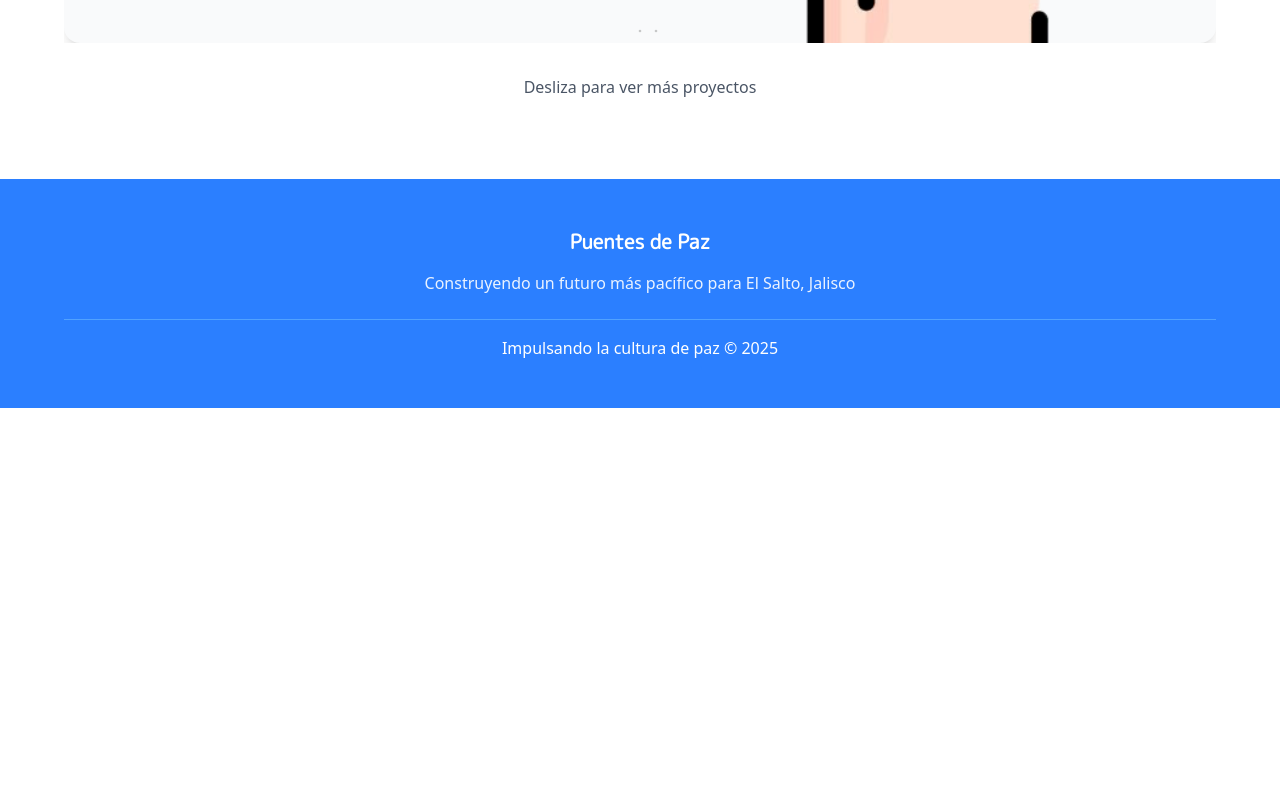
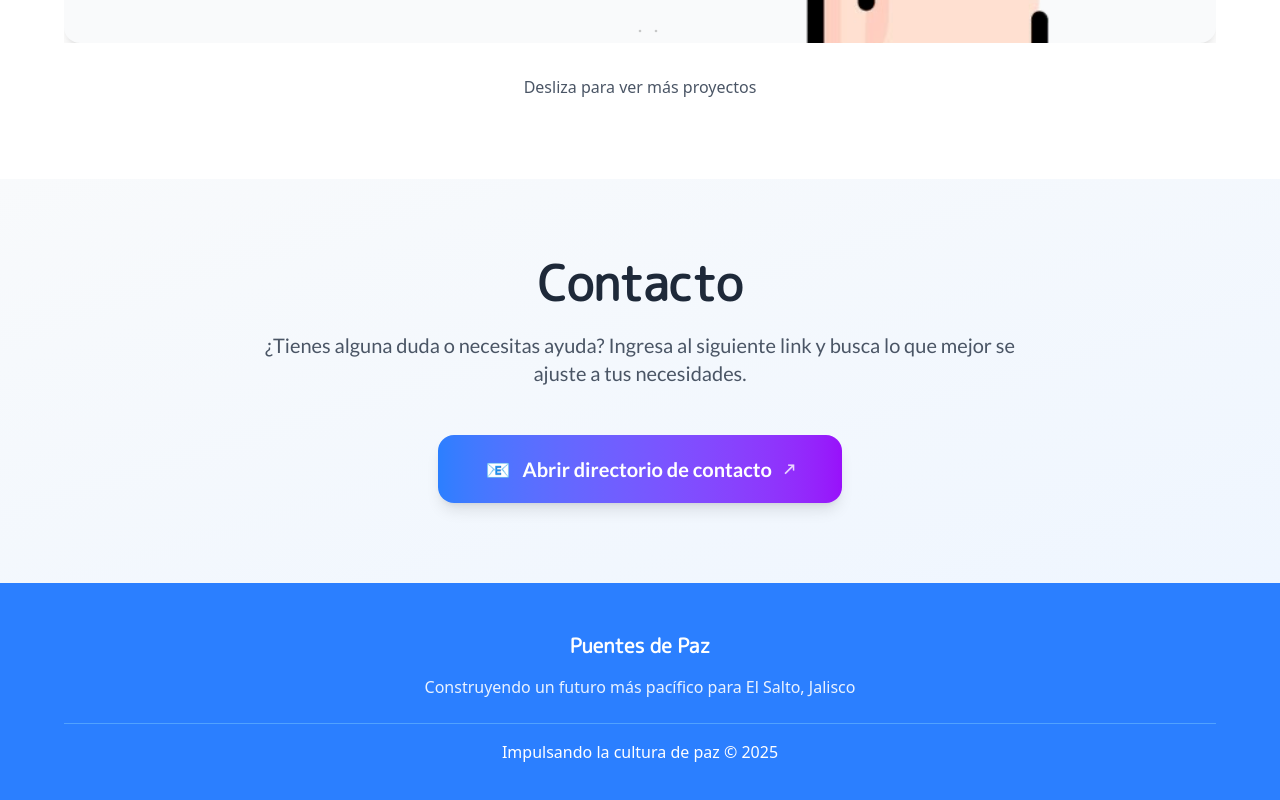
Before and after one commit to leopalatto20/servicio_social, a React (Vite) app: page / in a window 1280 px wide. Shown: the part 3709-4509 px from the top of the page. Before the commit the page ends 4117 px from the top, so only its background shows below. Built offline with nearby package versions, Linux system fonts and the light colour scheme.

Commit message:
Agregar directorio de contacto

```diff
--- a/src/App.jsx
+++ b/src/App.jsx
@@ -1,4 +1,3 @@
-import React from "react";
 import NavBar from "@/components/navBar";
 import Header from "@/components/Header";
 import About from "@/components/About";
@@ -7,6 +6,7 @@ import Footer from "@/components/Footer";
 import Video from "@/components/Video";
 import Orgs from "@/components/Orgs";
 import Carrousel from "@/components/Carrousel";
+import Contact from "@/components/Contact";
 import "./index.css";
 
 function App() {
@@ -19,6 +19,7 @@ function App() {
       <Video />
       <Orgs />
       <Carrousel />
+      <Contact />
       <Footer />
     </div>
   );
--- /dev/null
+++ b/src/components/Contact.jsx
@@ -0,0 +1,64 @@
+import { motion } from "framer-motion";
+
+export default function Contact() {
+  const handleContactClick = () => {
+    window.open(
+      "https://sites.google.com/u/0/d/1kxjticDdr5bDMzVaxkO_ILN7azCfmQjp/p/1X7M2-_wMV4spnbZL8hWmRXaJg0E569Zy/preview?pli=1&authuser=0",
+      "_blank",
+    );
+  };
+
+  return (
+    <section
+      className="bg-gradient-to-br from-slate-50 to-blue-50 px-4 py-12 sm:py-16 lg:py-20"
+      id="Contact"
+    >
+      <div className="max-w-6xl mx-auto">
+        <motion.div
+          className="text-center"
+          initial={{ opacity: 0, y: 30 }}
+          whileInView={{ opacity: 1, y: 0 }}
+          transition={{ duration: 0.6 }}
+          viewport={{ once: true }}
+        >
+          <h2 className="text-2xl sm:text-3xl md:text-4xl lg:text-5xl font-bold mb-6 font-mplus text-gray-800">
+            Contacto
+          </h2>
+          <p className="text-lg sm:text-xl text-gray-600 mb-8 sm:mb-12 max-w-3xl mx-auto font-lato">
+            ¿Tienes alguna duda o necesitas ayuda? Ingresa al siguiente link y
+            busca lo que mejor se ajuste a tus necesidades.
+          </p>
+        </motion.div>
+
+        <motion.div
+          className="flex justify-center"
+          initial={{ opacity: 0, y: 30 }}
+          whileInView={{ opacity: 1, y: 0 }}
+          transition={{ duration: 0.6, delay: 0.2 }}
+          viewport={{ once: true }}
+        >
+          <motion.button
+            onClick={handleContactClick}
+            className="bg-gradient-to-r from-blue-500 to-purple-600
+            hover:from-blue-600 hover:to-purple-700
+            text-white font-bold py-4 px-8 sm:py-5 sm:px-12
+            rounded-2xl shadow-lg hover:shadow-xl
+            transition-all duration-300 ease-in-out
+            text-lg sm:text-xl font-lato
+            transform hover:scale-105 active:scale-95
+            flex items-center gap-3"
+            whileHover={{
+              scale: 1.05,
+              boxShadow: "0 20px 40px rgba(0,0,0,0.1)",
+            }}
+            whileTap={{ scale: 0.95 }}
+          >
+            <span>📧</span>
+            Abrir directorio de contacto
+            <span className="text-sm opacity-80">↗</span>
+          </motion.button>
+        </motion.div>
+      </div>
+    </section>
+  );
+}
--- a/src/components/Principles.jsx
+++ b/src/components/Principles.jsx
@@ -114,7 +114,6 @@ export default function Principles() {
         </div>
       </section>
 
-      {/* Modal */}
       <AnimatePresence>
         {selectedPrinciple && (
           <motion.div
@@ -133,7 +132,6 @@ export default function Principles() {
               transition={{ duration: 0.3 }}
               onClick={(e) => e.stopPropagation()}
             >
-              {/* Header con gradiente */}
               <div
                 className={`bg-gradient-to-r ${selectedPrinciple.color} p-6 sm:p-8 rounded-t-3xl relative`}
               >
@@ -162,7 +160,6 @@ export default function Principles() {
                 </div>
               </div>
 
-              {/* Footer */}
               <div className="border-t border-gray-200 p-6 sm:p-8 bg-gray-50 rounded-b-3xl">
                 <button
                   onClick={closeModal}
```
